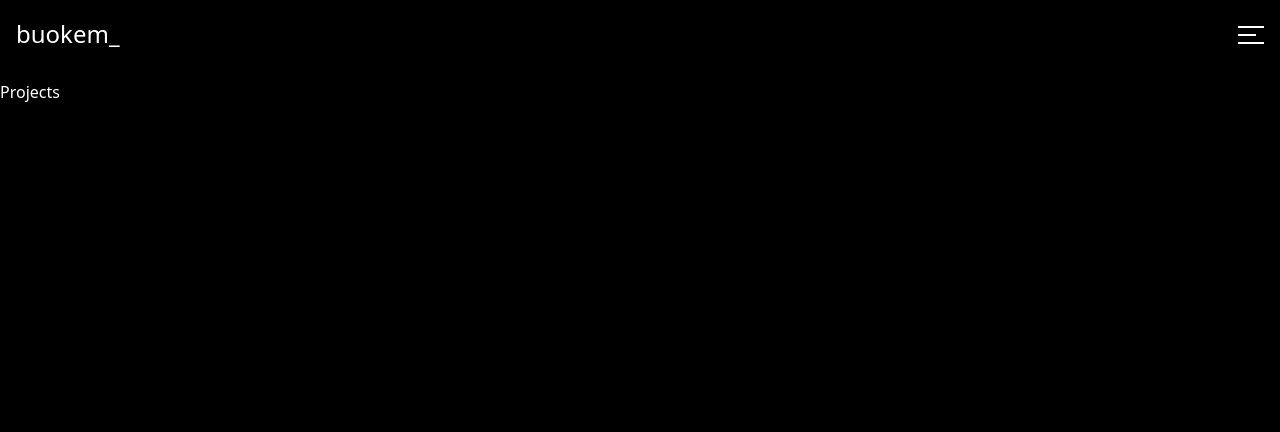
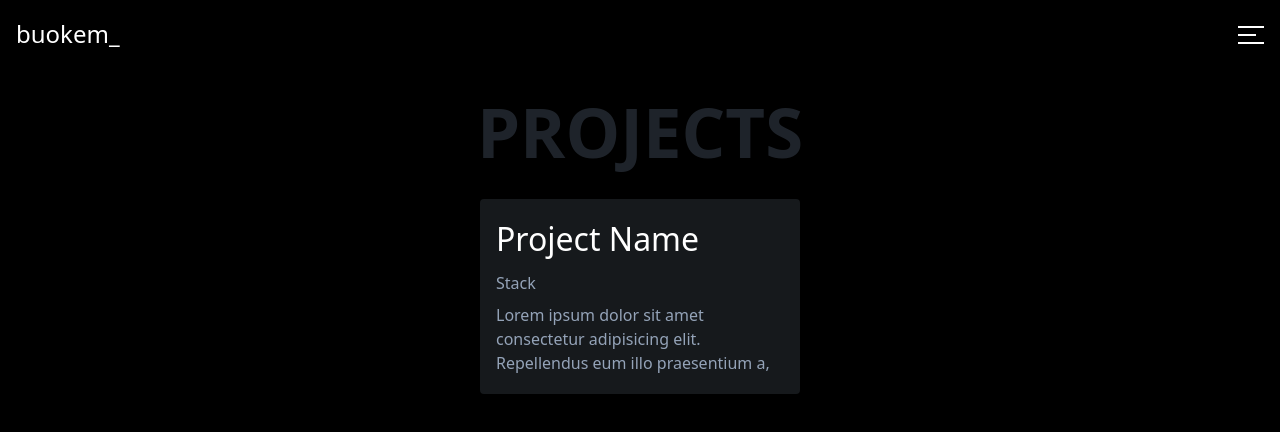
Before and after one commit to Bu-okem/portfolio, a Nuxt app: page /projects in a window 1280 px wide. Shown: the top 432 px of the page. Built offline with nearby package versions, Linux system fonts and the light colour scheme.

Commit message:
feat: card component and page headers

```diff
--- /dev/null
+++ b/components/Card.vue
@@ -0,0 +1,14 @@
+<template>
+	<div
+		class="flex flex-col justify-around h-fit max-w-xs bg-[#16191c] my-[1em] mx-auto p-[1em] rounded">
+		<h3 class="text-white text-[2rem] capitalize">Project name</h3>
+		<h5 class="text-slate-400 my-2">Stack</h5>
+		<div class="h-[75px] overflow-hidden overflow-ellipsis">
+			<p class="text-slate-400">
+				Lorem ipsum dolor sit amet consectetur adipisicing elit. Repellendus eum
+				illo praesentium a, iste corporis debitis itaque nemo totam? Maiores
+				saepe, pariatur quae cumque odit quo consectetur unde molestiae enim?
+			</p>
+		</div>
+	</div>
+</template>
--- a/components/TypingAnimationText.vue
+++ b/components/TypingAnimationText.vue
@@ -27,14 +27,14 @@ const typing = () => {
 	}, 100);
 };
 
-onMounted(() => {
-	typing();
-});
+typing();
 </script>
 
 <style scoped>
 .blink {
 	animation: blink 1s infinite;
+	position: relative;
+	z-index: 0;
 }
 
 @keyframes blink {
--- a/layouts/default.vue
+++ b/layouts/default.vue
@@ -1,7 +1,7 @@
 <template>
 	<div class="bg-black min-h-screen">
 		<header>
-			<div class="fixed w-full p-[1em] flex justify-between">
+			<div class="fixed z-20 w-full p-[1em] flex justify-between">
 				<div>
 					<h2 class="text-[1.5rem] text-white">
 						b<span class="hidden lg:inline">uokem</span>_
@@ -40,7 +40,7 @@
 			</div>
 		</header>
 
-		<main class="pt-[5em] h-screen">
+		<main class="pt-[5em] min-h-screen">
 			<slot />
 		</main>
 	</div>
--- a/pages/about.vue
+++ b/pages/about.vue
@@ -1,6 +1,9 @@
 <template>
 	<div>
-		<h2 class="text-white">About</h2>
+		<div
+			class="text-slate-500 text-[4rem] uppercase font-semibold text-center opacity-20 overflow-hidden whitespace-nowrap pulse">
+			About Me
+		</div>
 	</div>
 </template>
 
--- a/pages/projects.vue
+++ b/pages/projects.vue
@@ -1,7 +1,26 @@
 <template>
 	<div>
-		<h2 class="text-white">Projects</h2>
+		<div
+			class="text-slate-500 text-[4.3rem] uppercase font-semibold text-center opacity-20 overflow-hidden pulse">
+			Projects
+		</div>
 	</div>
+
+	<section class="flex flex-wrap max-w-[1050px] mx-auto">
+		<Card />
+	</section>
 </template>
 
 <script setup></script>
+
+<style>
+.pulse {
+	animation: pulse 8s infinite;
+}
+
+@keyframes pulse {
+	50% {
+		opacity: 0.38;
+	}
+}
+</style>
```
